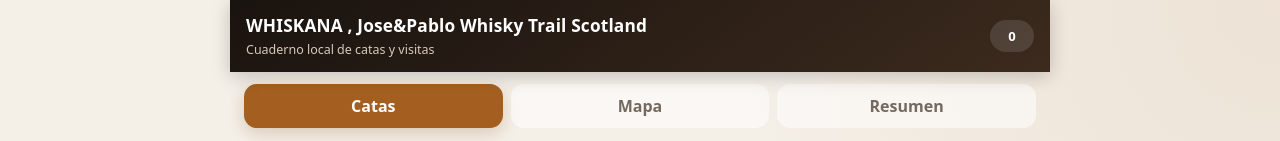
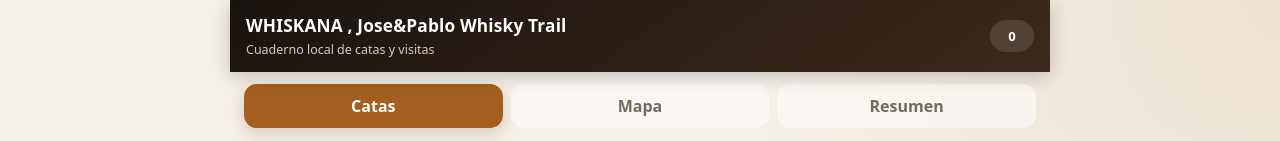
Before and after one commit to pafmon/whiskana, a plain HTML site: page index.html in a window 1280 px wide. Shown: the top 141 px of the page. Drawn offline with nearby package versions, Linux system fonts and the light colour scheme.

Commit message:
Remove 'Scotland' from header title

```diff
--- a/index.html
+++ b/index.html
@@ -455,7 +455,7 @@
     <header>
       <div class="header-row">
         <div>
-          <h1>WHISKANA , Jose&Pablo Whisky Trail Scotland</h1>
+          <h1>WHISKANA , Jose&Pablo Whisky Trail</h1>
           <p class="subtitle">Cuaderno local de catas y visitas</p>
         </div>
         <div class="badge" id="headerCount">0</div>
```
